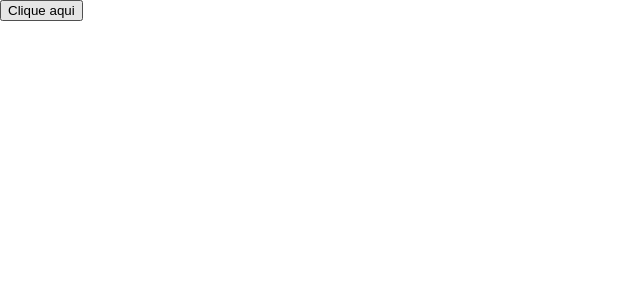
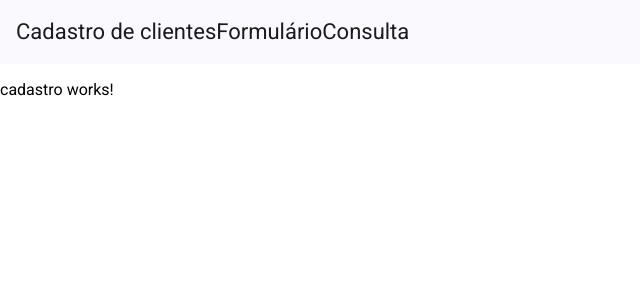
Before and after one commit to Fabio815/Conceitos-Angular, an Angular app: page /cadastro in a window 1280 px wide. Before the commit this address led to /. Shown: the top 300 px of the page, without its empty margins (0-640 px from the left). Built offline with nearby package versions, Linux system fonts and the light colour scheme.

Commit message:
Fazendo as rotas

```diff
--- a/src/app/app.component.html
+++ b/src/app/app.component.html
@@ -1 +1,7 @@
-<button mat-fillet-button>Clique aqui</button>
+<mat-toolbar color="primary">
+    <span>Cadastro de clientes</span>
+    <span class="spacer"></span>
+    <a>Formulário</a>
+    <a>Consulta</a>
+</mat-toolbar>
+<router-outlet></router-outlet>
--- a/src/app/app.component.ts
+++ b/src/app/app.component.ts
@@ -4,11 +4,11 @@
 import { MinhapaginaComponent } from './minhapagina/minhapagina.component'*/
 //import { CalculadoraComponent } from './calculadora/calculadora.component';
 import { ListaComprasComponent } from './lista-compras/lista-compras.component'
-import {MatButtonModule} from '@angular/material/button';
+import { MatToolbarModule } from '@angular/material/toolbar'
 
 @Component({
   selector: 'app-root',
-  imports: [RouterOutlet, MatButtonModule],
+  imports: [RouterOutlet, MatToolbarModule],
   templateUrl: './app.component.html',
   styleUrl: './app.component.scss'
 })
--- a/src/app/app.routes.ts
+++ b/src/app/app.routes.ts
@@ -1,3 +1,8 @@
 import { Routes } from '@angular/router';
+import { CadastroComponent } from './cadastro/cadastro.component';
+import { ConsultaComponent } from './consulta/consulta.component';
 
-export const routes: Routes = [];
+export const routes: Routes = [
+    { path: 'cadastro', component: CadastroComponent },
+    { path: 'consultar', component: ConsultaComponent }
+];
--- /dev/null
+++ b/src/app/cadastro/cadastro.component.html
@@ -0,0 +1 @@
+<p>cadastro works!</p>
--- /dev/null
+++ b/src/app/consulta/consulta.component.html
@@ -0,0 +1 @@
+<p>consulta works!</p>
```
Also changed, not shown: src/app/cadastro/cadastro.component.ts (added, +11 -0 lines), src/app/consulta/consulta.component.ts (added, +11 -0 lines), src/app/cadastro/cadastro.component.scss (added), src/app/consulta/consulta.component.scss (added), 2 other files (tests, documents, lock files or other folders).
